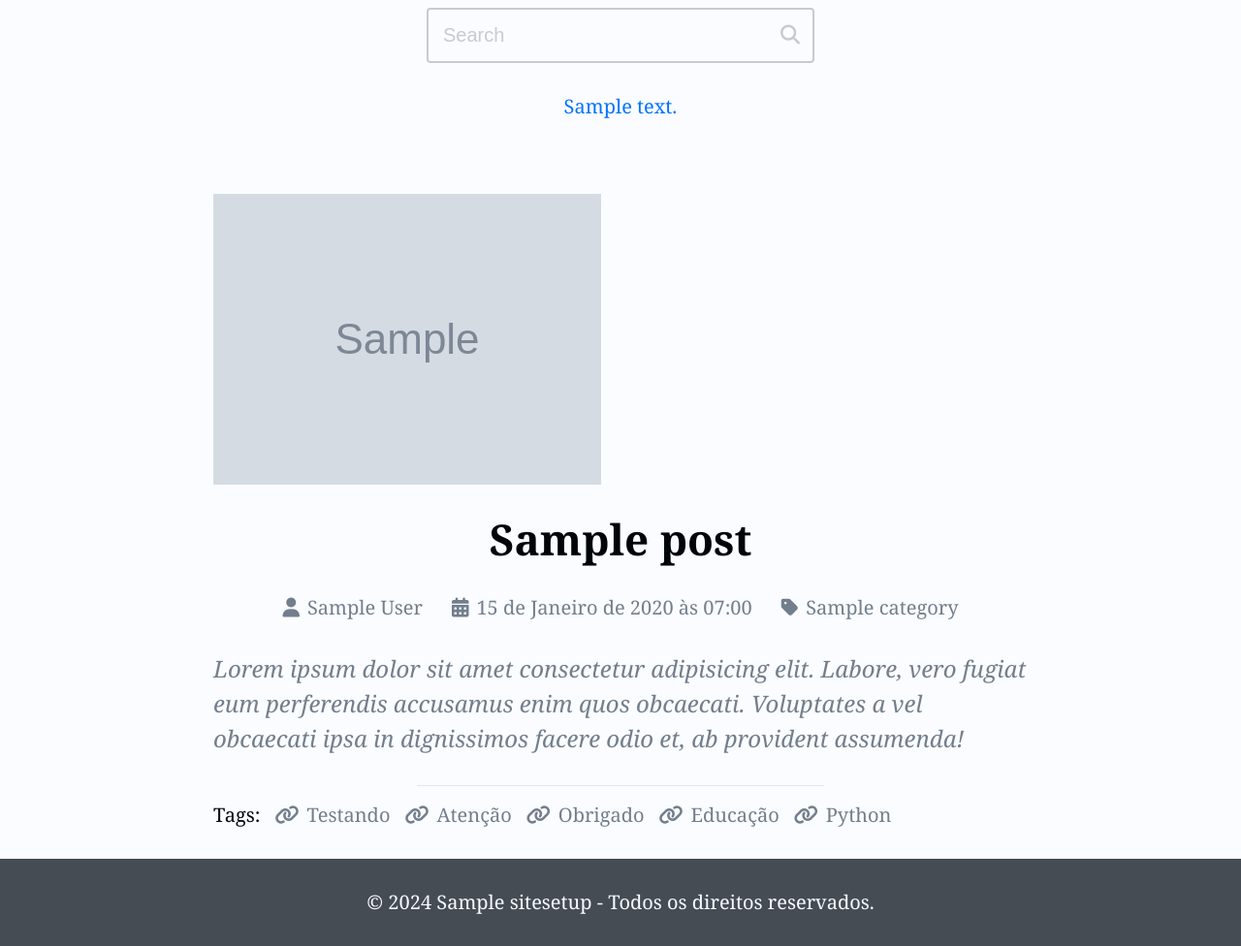
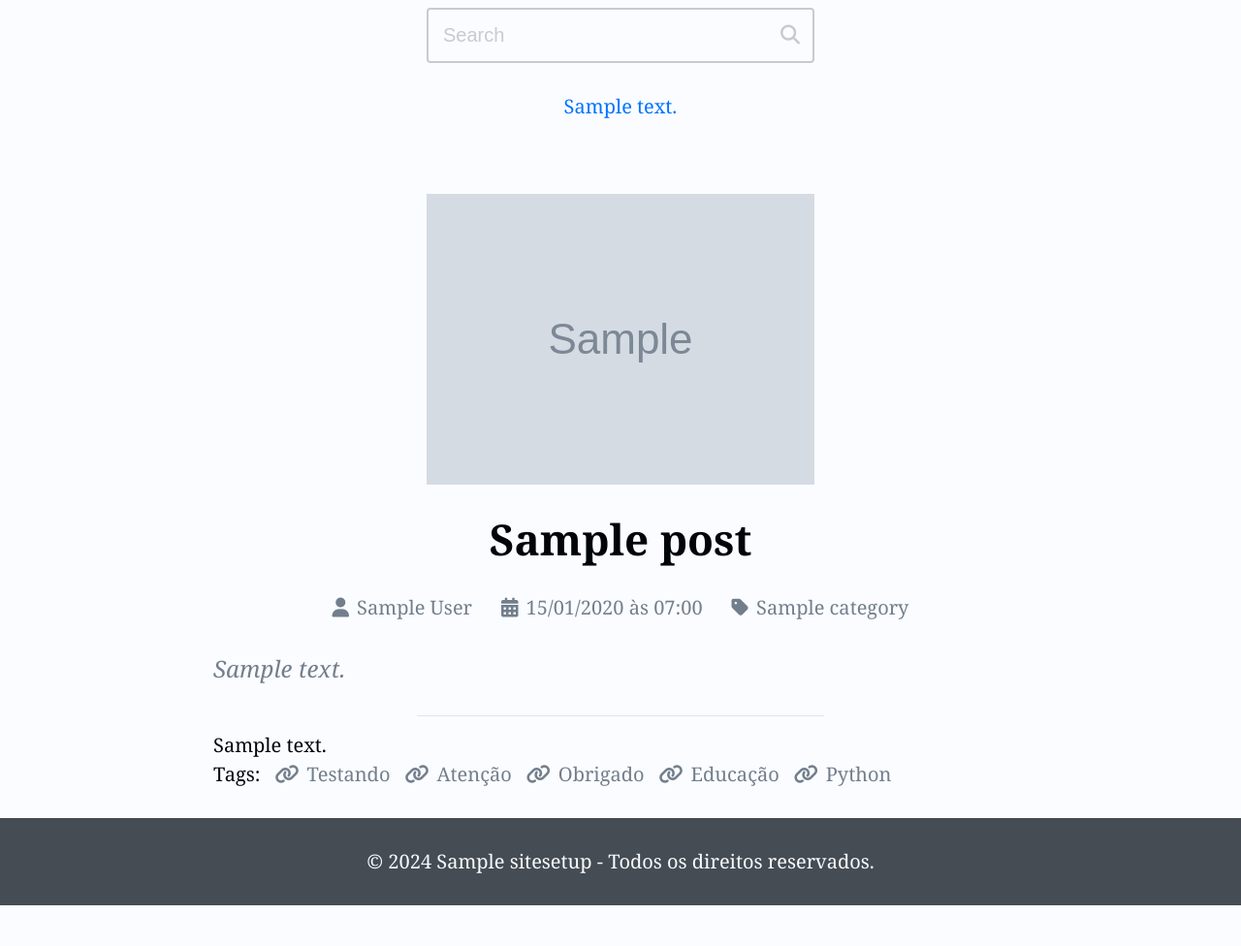
Before and after one commit to vini-lucio/projeto-blog-django-23, a Django app: template blog/templates/blog/pages/posts.html in a window 1280 px wide. Shown: the part 170-1146 px from the top of the page at 97% size. After the commit the page ends 1104 px from the top, so only its background shows below. Run offline with Django 5.2, Linux system fonts and the light colour scheme; the template is opened without the code that fills it: values that come from a table or form of the project are taken from there, others are empty; tables that the repository leaves empty hold one stand-in row (values such as "Sample post"); grey boxes marked "Sample" are stand-in pictures; parts of the project's set-up code (start-up, migrations or seed data) failed here and were passed over.

Commit message:
Exibir excerpt e content do post

```diff
--- a/blog/static/blog/css/style.css
+++ b/blog/static/blog/css/style.css
@@ -161,6 +161,10 @@ input[type='search']::-webkit-search-cancel-button,
 input[type='search']::-webkit-search-results-button,
 input[type='search']::-webkit-search-results-decoration {
     -webkit-appearance: none;
+}
+
+img {
+    margin: 0 auto;
 }
 
 /* Blog */
--- a/blog/templates/blog/pages/posts.html
+++ b/blog/templates/blog/pages/posts.html
@@ -32,7 +32,7 @@
           <span class="post-meta-link">
             <i class="fa-solid fa-calendar-days"></i>
             <span>
-              {{post.created_at}}
+              {{post.created_at | date:'d/m/Y \à\s H:i'}}
             </span>
           </span>
         </div>
@@ -51,14 +51,13 @@
       </div>
 
       <p class="single-post-excerpt pb-base">
-        Lorem ipsum dolor sit amet consectetur adipisicing elit. Labore, vero
-        fugiat eum perferendis accusamus enim quos obcaecati. Voluptates a vel
-        obcaecati ipsa in dignissimos facere odio et, ab provident assumenda!
+        {{post.excerpt | safe}}
       </p>
 
       <div class="separator"></div>
 
       <div class="single-post-content">
+        {{post.content | safe}}
 
         <div class="post-tags">
           <span>Tags: </span>
```
